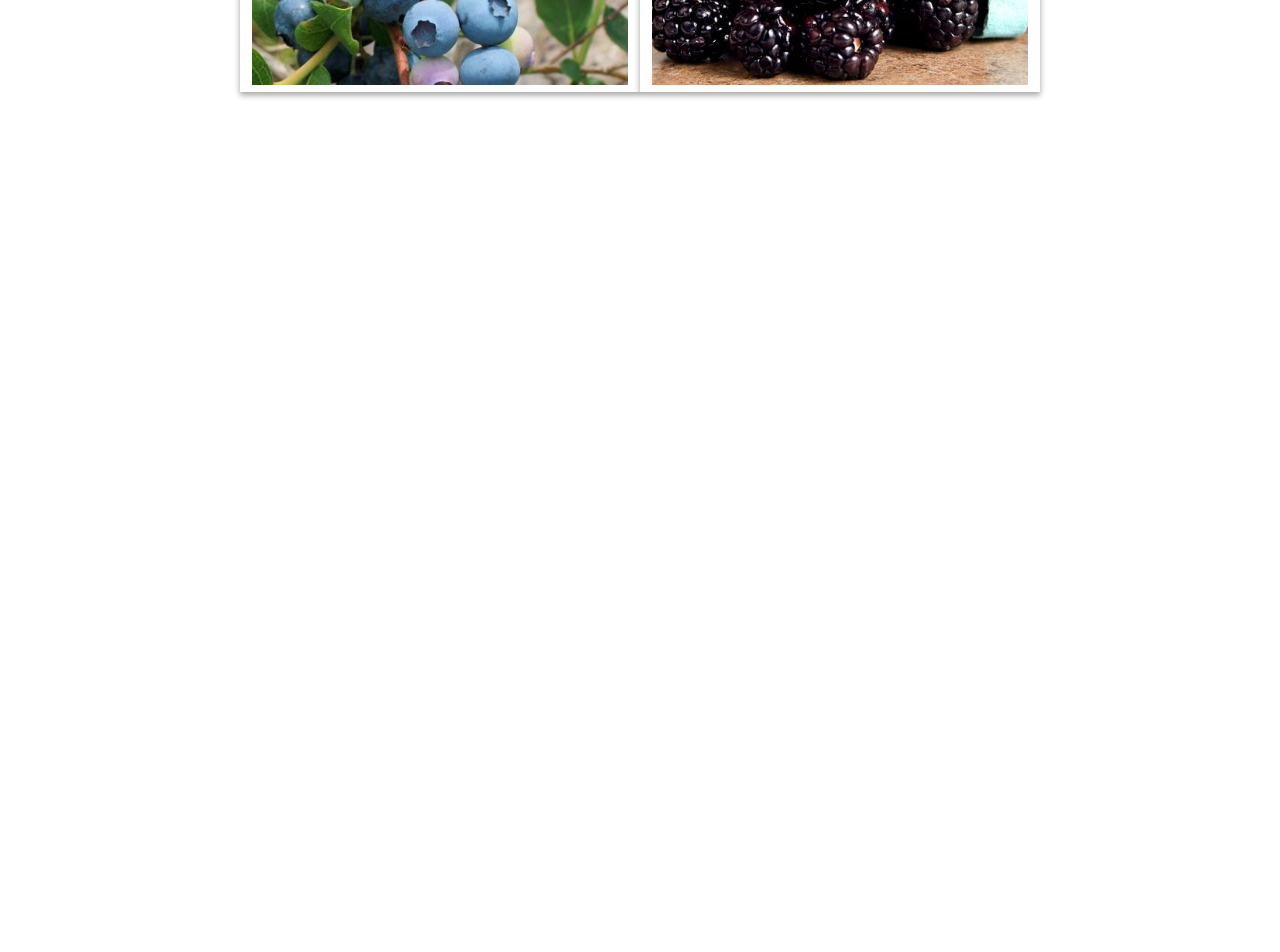
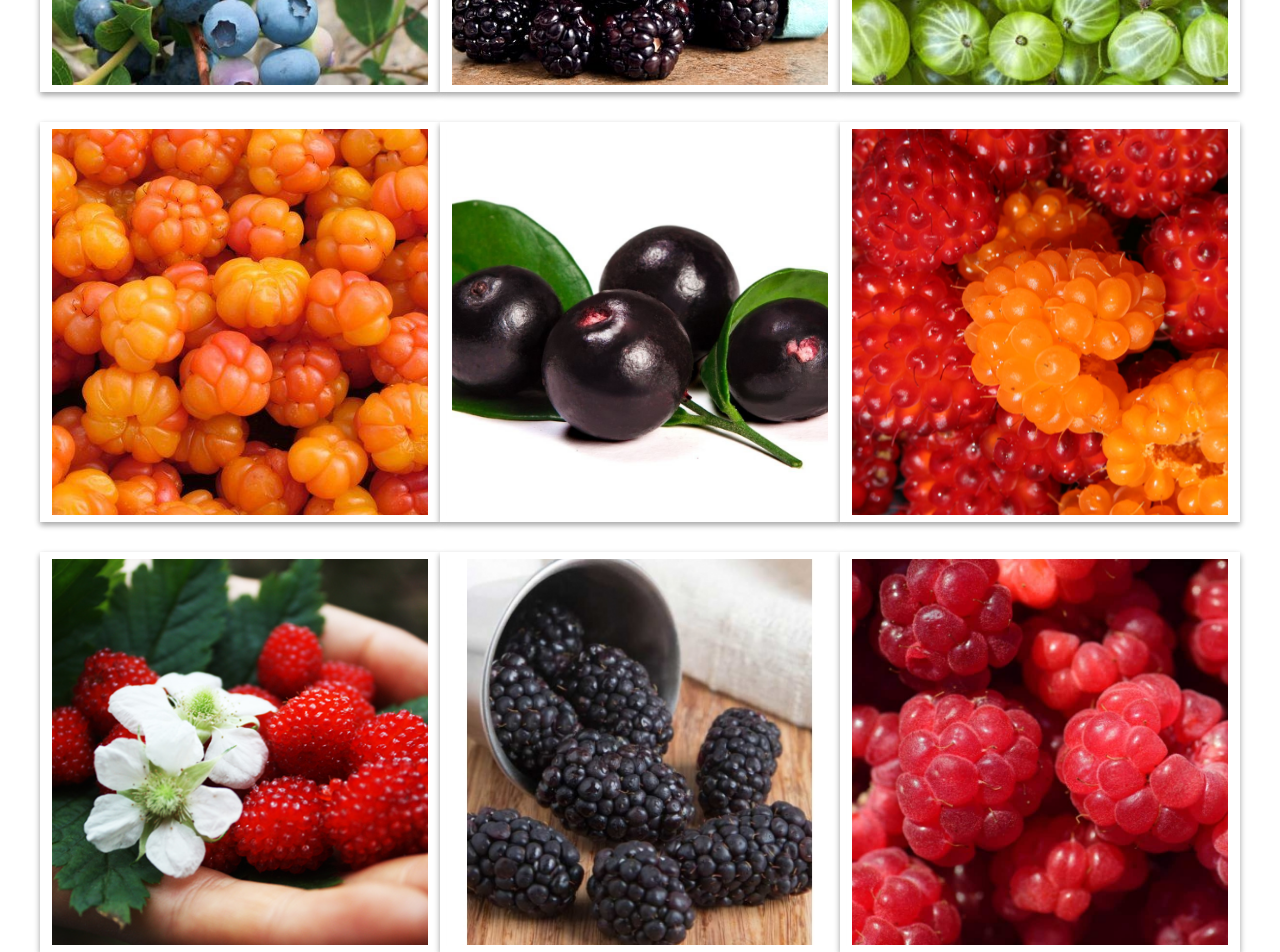
Before and after one commit to nickpreston24/mem-berries, a React (Create React App) app: page / in a window 1280 px wide. Shown: the part 440-1392 px from the top of the page. Before the commit the page ends 800 px from the top, so only its background shows below. Built offline with nearby package versions, Linux system fonts and the light colour scheme.

Commit message:
import all

```diff
--- a/src/images/index.js
+++ b/src/images/index.js
@@ -1,2 +1,11 @@
+//todo: maybe try: https://medium.com/@WebReflection/javascript-dynamic-import-export-b0e8775a59d4 (top of page)
+
 exports.blueberry = require('./blueberries/blueberry.jpg')
 exports.blackberry = require('./blackberries/container-of-blackberries.jpg')
+exports.gooseberry = require('./gooseberries/gooseberries.jpg');
+exports.cloudberry = require('./cloudberries/cloudberries.jpg');
+exports.acaiberry = require('./acaiberries/Acai-Berries.jpg')
+exports.salmonberry = require('./salmonberries/salmonberries.jpg');
+exports.red_mulberry = require('./red_mulberries/red_mulberries.jpg');
+exports.boysenberry = require('./boysenberries/organic-boysenberry.jpg');
+exports.raspberry = require('./raspberries/raspberries_closeup.jpg');
```
